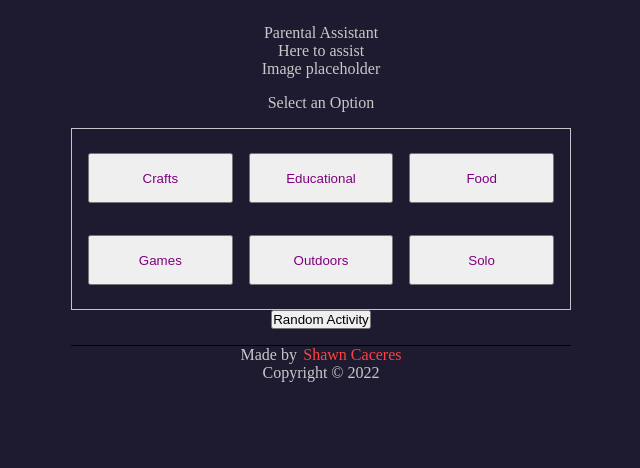
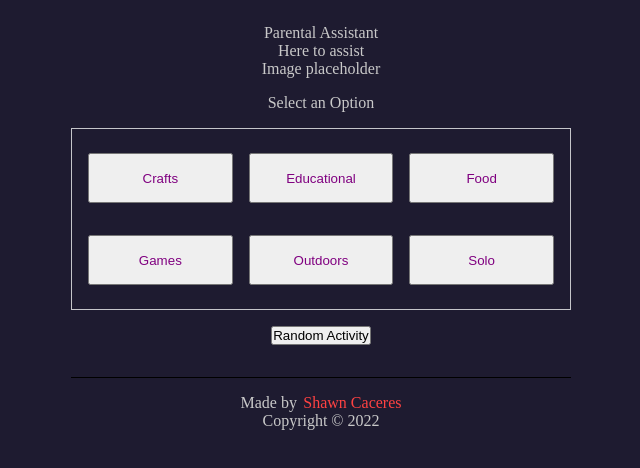
Before and after one commit to shawncace/parental-assitant-react, a React (Create React App) app: page / in a window 1280 px wide. Shown: the top 468 px of the page, without its empty margins (319-959 px from the left). Built offline with nearby package versions, Linux system fonts and the light colour scheme.

Commit message:
footer-container class margin and padding

```diff
--- a/src/index.css
+++ b/src/index.css
@@ -48,9 +48,14 @@ header {
   margin-top: 1rem;
 }
 
+.random-activity-btn {
+  margin-top: 1rem;
+}
+
 .footer-container {
   border-top: 1px solid black;
-  margin-top: 1rem;
+  margin-top: 2rem;
+  padding-top: 1rem;
   display: flex;
   flex-direction: column;
   align-items: center;
```
